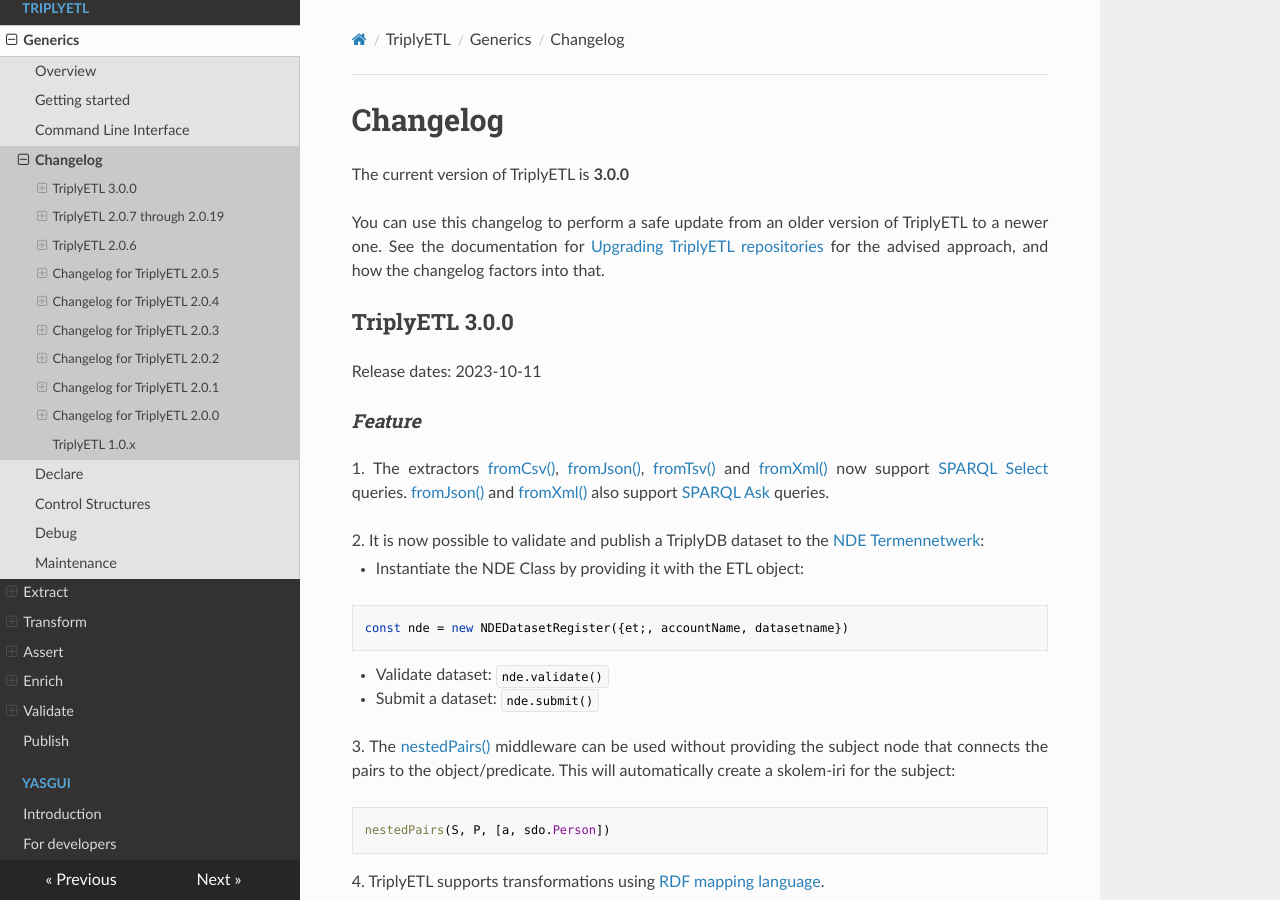
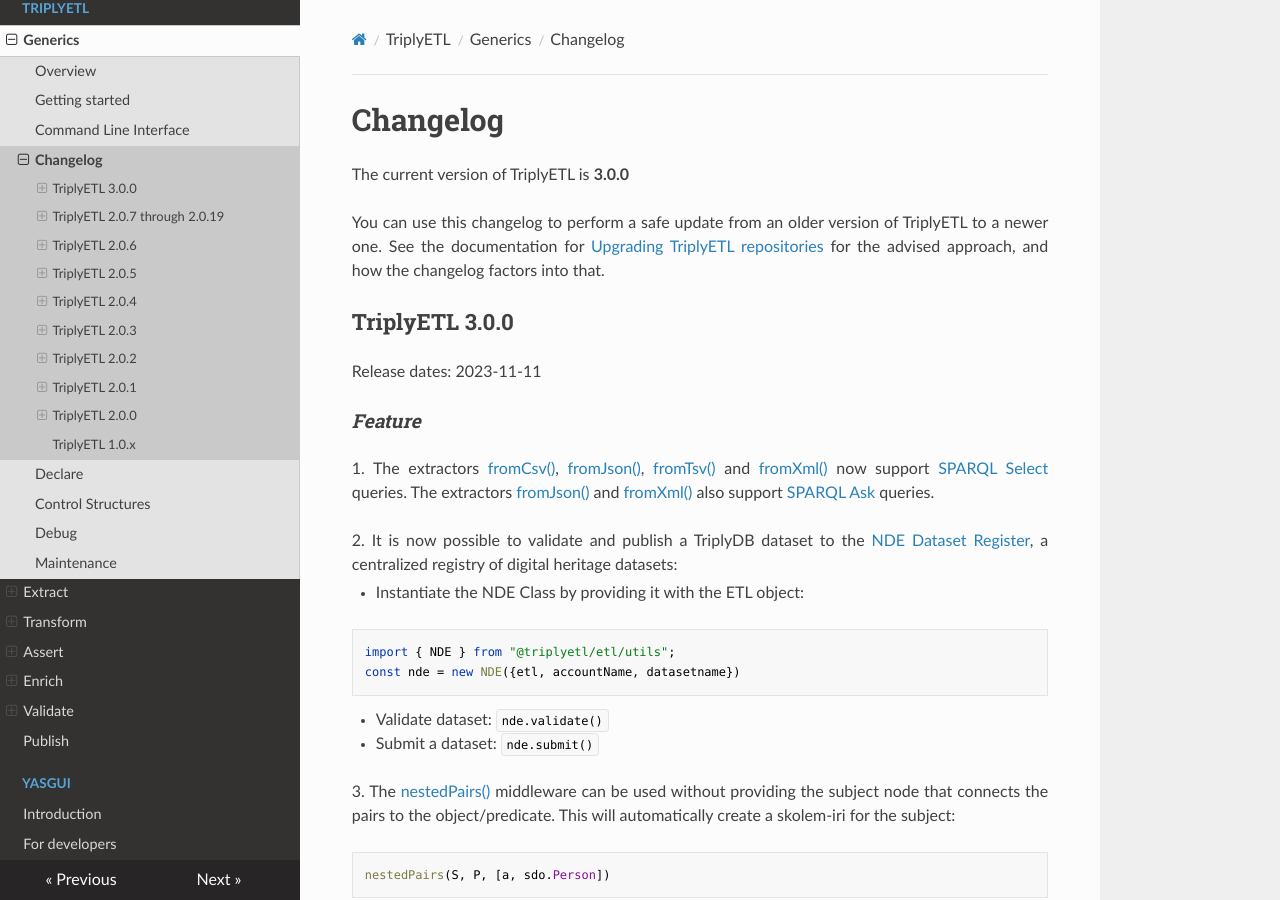
Before and after one commit to TriplyDB/Documentation, an MkDocs documentation site: the page built from docs/triply-etl/changelog/index.md, in a window 1280 px wide and 900 px high. Built offline with MkDocs 1.6.1, drawn with Linux system fonts in a browser that asks for light colours; some of the changed text lies outside the part shown.

Commit message:
Updated docs

````diff
--- a/docs/triply-etl/changelog/index.md
+++ b/docs/triply-etl/changelog/index.md
@@ -6,17 +6,18 @@
 
 ## TriplyETL 3.0.0
 
-Release dates: 2023-10-11
+Release dates: 2023-11-11
 
 ### Feature
-1\. The extractors [fromCsv()](../extract/formats/#extractor-fromcsv), [fromJson()](../extract/formats/#extractor-fromjson), [fromTsv()](../extract/formats/#extractor-fromtsv) and [fromXml()](../extract/formats/#extractor-fromxml) now support [SPARQL Select](../extract/types/#sparql-select-queries) queries. [fromJson()](../extract/formats/#extractor-fromjson) and [fromXml()](../extract/formats/#extractor-fromxml) also support [SPARQL Ask](../extract/types/#sparql-ask-queries) queries.
+1\. The extractors [fromCsv()](../extract/formats/#extractor-fromcsv), [fromJson()](../extract/formats/#extractor-fromjson), [fromTsv()](../extract/formats/#extractor-fromtsv) and [fromXml()](../extract/formats/#extractor-fromxml) now support [SPARQL Select](../extract/types/#sparql-select-queries) queries. The extractors [fromJson()](../extract/formats/#extractor-fromjson) and [fromXml()](../extract/formats/#extractor-fromxml) also support [SPARQL Ask](../extract/types/#sparql-ask-queries) queries.
 
-2\.  It is now possible to validate and publish a TriplyDB dataset to the [NDE Termennetwerk](https://datasetregister.netwerkdigitaalerfgoed.nl):
+2\.  It is now possible to validate and publish a TriplyDB dataset to the [NDE Dataset Register](https://datasetregister.netwerkdigitaalerfgoed.nl), a centralized registry of digital heritage datasets:
 
   - Instantiate the NDE Class by providing it with the ETL object:
 
 ```ts
-const nde = new NDEDatasetRegister({et;, accountName, datasetname})
+import { NDE } from "@triplyetl/etl/utils";
+const nde = new NDE({etl, accountName, datasetname})
 ```
   - Validate  dataset: `nde.validate()`
 
@@ -137,7 +138,7 @@
  - Start date/time
  - End date/time
 
-6\. Disable support for multiple [Extractors](http://127.0.0.1:8000/triply-etl/extract/formats/).
+6\. Disable support for multiple [Extractors](../extract/formats/).
 
 7\. Fixes out-of-memory issue when using SHACL validation.
 
@@ -195,7 +196,7 @@
 
 
 
-## Changelog for TriplyETL 2.0.5
+## TriplyETL 2.0.5
 
 Release date: 2023-05-25
 
@@ -223,7 +224,7 @@
 
 ### Bug fixes
 
-1\. `fromXlsx()` did not remove trailing whitespace in cell values.
+1\. [fromXlsx()](../extract/formats/#extractor-fromxlsx) did not remove trailing whitespace in cell values.
 
 2\. When a SHACL result was printed, an incorrect message about a faulty SHACL model would be shown.
 
@@ -231,7 +232,7 @@
 
 
 
-## Changelog for TriplyETL 2.0.4
+## TriplyETL 2.0.4
 
 Release date: 2023-05-11
 
@@ -283,7 +284,7 @@
 
 
 
-## Changelog for TriplyETL 2.0.3
+## TriplyETL 2.0.3
 
 Release date: 2023-05-10
 
@@ -295,7 +296,7 @@
 
 
 
-## Changelog for TriplyETL 2.0.2
+## TriplyETL 2.0.2
 
 Release date: 2023-05-09
 
@@ -309,7 +310,7 @@
 
 
 
-## Changelog for TriplyETL 2.0.1
+## TriplyETL 2.0.1
 
 Release date: 2023-05-03
 
@@ -325,7 +326,7 @@
 
 
 
-## Changelog for TriplyETL 2.0.0
+## TriplyETL 2.0.0
 
 Release date: 2023-05-01
 
````
